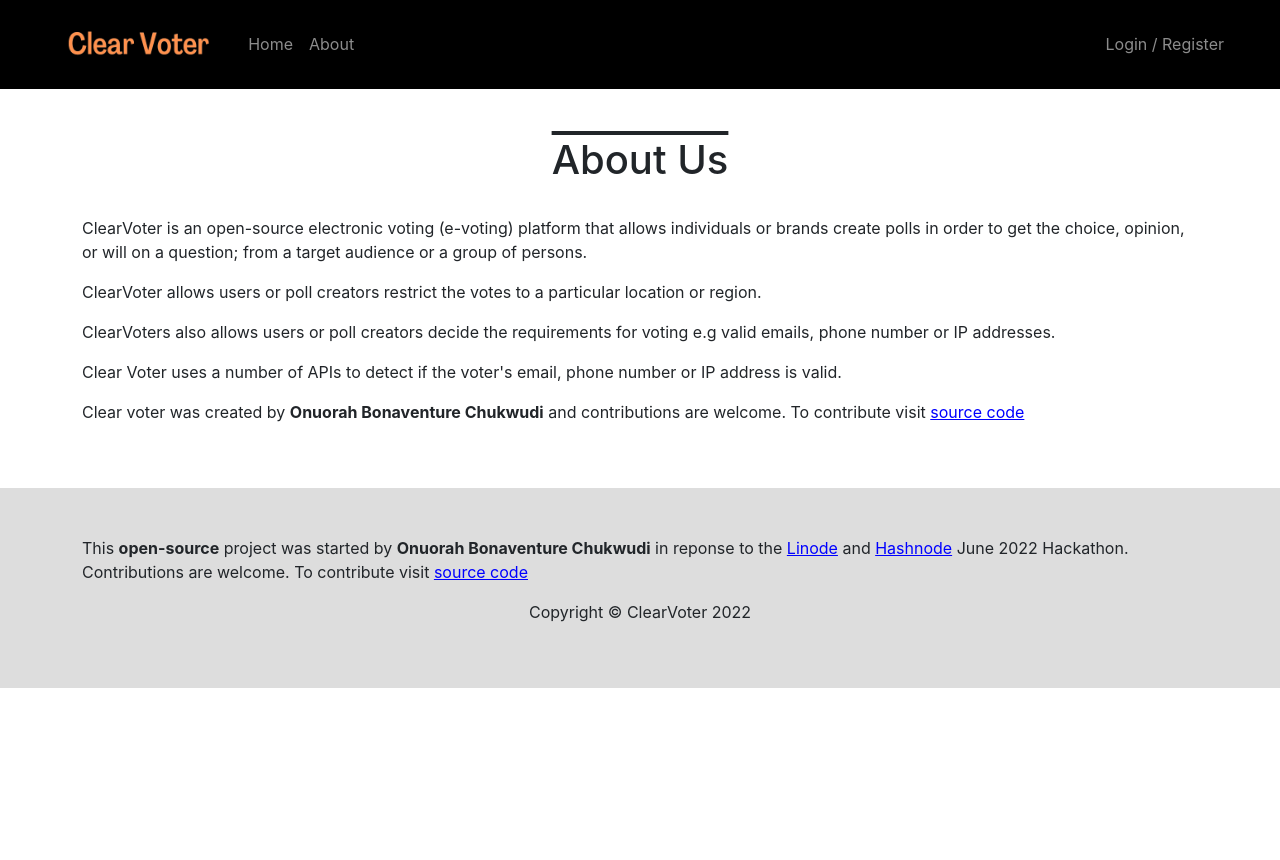
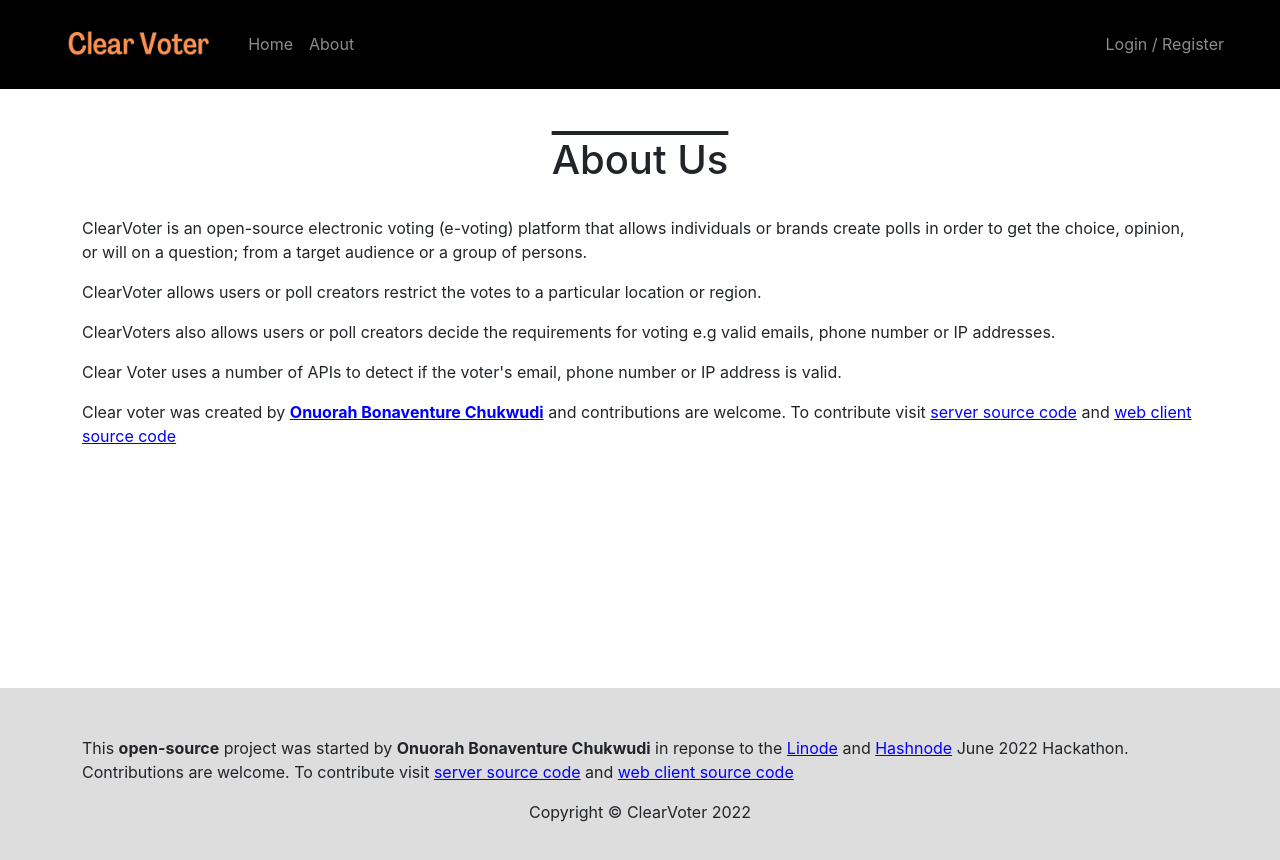
Before and after one commit to bonarhyme/clearvoter-web-client, a Next.js app: page /about in a window 1280 px wide. Shown: the top 860 px of the page. Before the commit the page ends 800 px from the top, so only its background shows below. Built offline with nearby package versions, Linux system fonts and the light colour scheme.

Commit message:
Modified readme and about page

```diff
--- a/components/Layout.jsx
+++ b/components/Layout.jsx
@@ -88,7 +88,9 @@ const Layout = ({ children }) => {
           </Navbar.Collapse>
         </Navbar>
       </Container>
-      <div className="mt-5 pt-5">{children}</div>
+      <div className="mt-5 pt-5" style={{ minHeight: "calc(100vh - 10rem)" }}>
+        {children}
+      </div>
       <footer style={{ backgroundColor: "#ddd" }} className="py-5">
         <Container>
           <p>
@@ -109,12 +111,21 @@ const Layout = ({ children }) => {
             </a>{" "}
             June 2022 Hackathon. Contributions are welcome. To contribute visit{" "}
             <a
-              href="https://github.com/bonarhyme/clearvoter"
+              href="https://github.com/bonarhyme/clearvoter-server"
               target="_blank"
               rel="noopener"
               className="decorate"
             >
-              source code
+              server source code
+            </a>{" "}
+            and{" "}
+            <a
+              href="https://github.com/bonarhyme/clearvoter-web-client"
+              target="_blank"
+              rel="noopener"
+              className="decorate"
+            >
+              web client source code
             </a>
           </p>
           <p className="text-center">
--- a/pages/about.js
+++ b/pages/about.js
@@ -41,17 +41,31 @@ const About = () => {
           </p>
           <p>
             Clear voter was created by{" "}
-            <a href="https://bonarhyme.com" target="_blank" rel="noopener">
+            <a
+              href="https://bonarhyme.com"
+              target="_blank"
+              rel="noopener"
+              className="decorate"
+            >
               <strong>Onuorah Bonaventure Chukwudi</strong>
             </a>{" "}
             and contributions are welcome. To contribute visit{" "}
             <a
-              href="https://github.com/bonarhyme/clearvoter"
+              href="https://github.com/bonarhyme/clearvoter-server"
               target="_blank"
               rel="noopener"
               className="decorate"
             >
-              source code
+              server source code
+            </a>{" "}
+            and{" "}
+            <a
+              href="https://github.com/bonarhyme/clearvoter-web-client"
+              target="_blank"
+              rel="noopener"
+              className="decorate"
+            >
+              web client source code
             </a>
           </p>
         </main>
```
Also changed, not shown: 1 other file (tests, documents, lock files or other folders).
